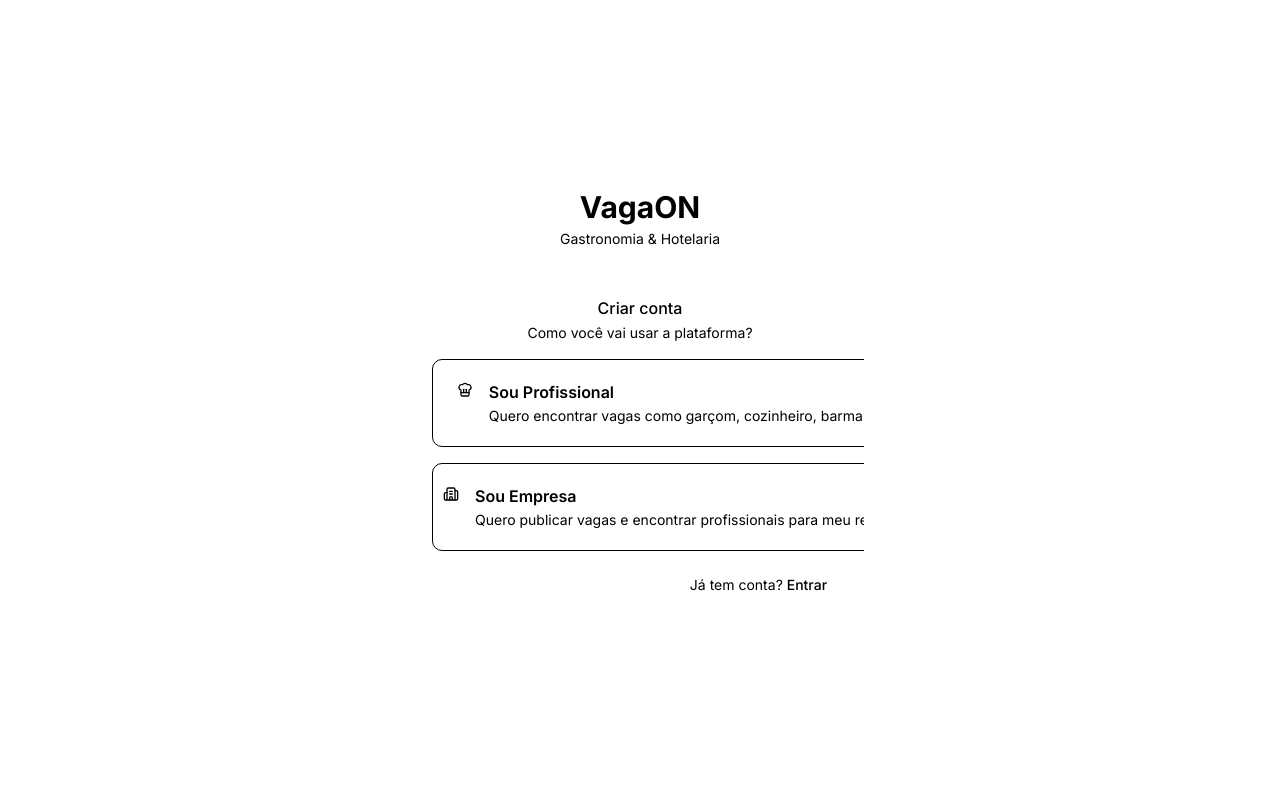
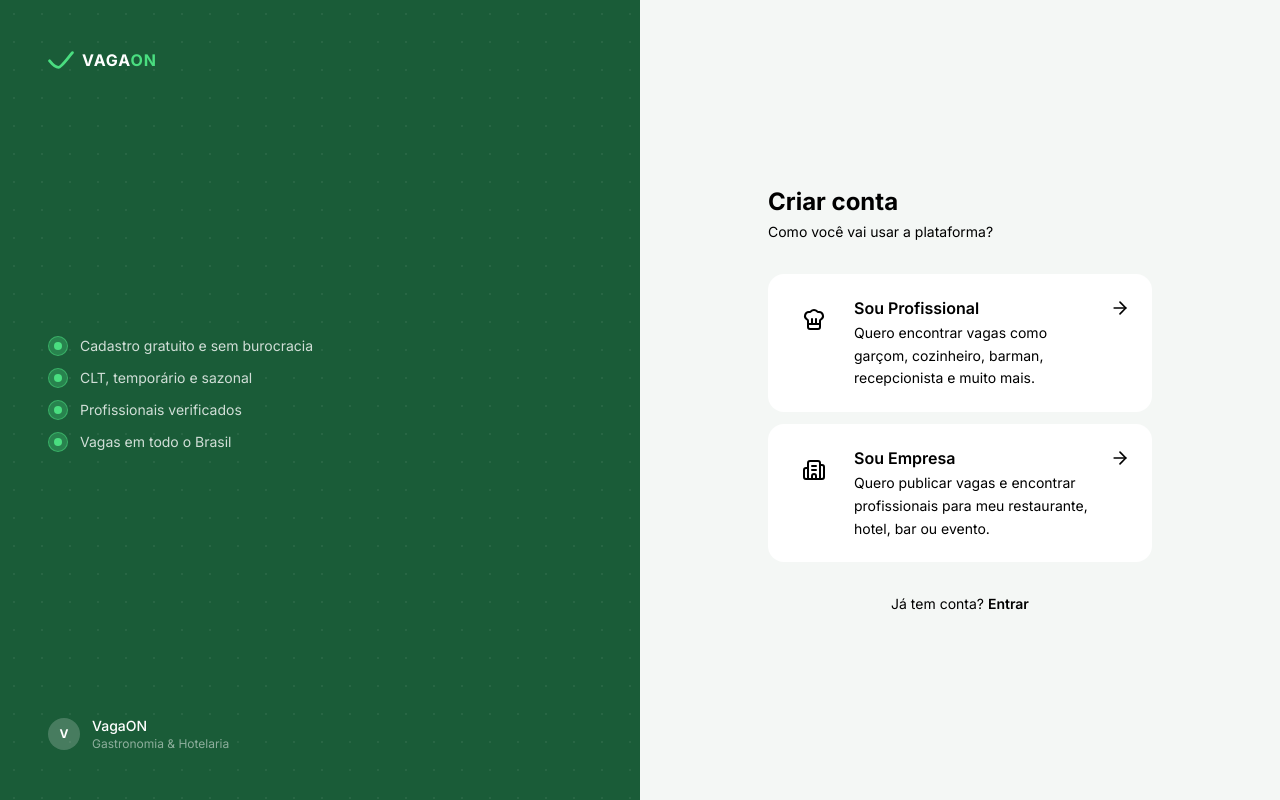
Before and after one commit to AtibaiaTV/VagaON, a Next.js app: page /cadastro in a window 1280 px wide. Built offline with nearby package versions, Linux system fonts and the light colour scheme.

Commit message:
feat: redesign login and cadastro pages with site identity, fix eventos card text

```diff
--- a/src/app/(auth)/cadastro/page.tsx
+++ b/src/app/(auth)/cadastro/page.tsx
@@ -1,65 +1,118 @@
 import Link from "next/link";
-import { Card, CardContent, CardDescription, CardHeader, CardTitle } from "@/components/ui/card";
-import { Button } from "@/components/ui/button";
-import { ChefHat, Building2 } from "lucide-react";
+import { ChefHat, Building2, ArrowRight } from "lucide-react";
+import Logo from "@/components/layout/Logo";
 
 export default function CadastroPage() {
   return (
-    <div className="min-h-screen flex items-center justify-center bg-muted/30 px-4">
-      <div className="w-full max-w-md">
-        <div className="mb-8 text-center">
-          <h1 className="text-3xl font-bold text-primary">VagaON</h1>
-          <p className="text-muted-foreground text-sm mt-1">Gastronomia &amp; Hotelaria</p>
+    <div className="min-h-screen grid lg:grid-cols-2">
+
+      {/* Lado esquerdo — verde */}
+      <div
+        className="hidden lg:flex flex-col justify-between p-12 relative overflow-hidden"
+        style={{ backgroundColor: "#1a5c38" }}
+      >
+        <div
+          className="absolute inset-0 pointer-events-none opacity-[0.06]"
+          style={{
+            backgroundImage: "radial-gradient(circle, #ffffff 1px, transparent 1px)",
+            backgroundSize: "28px 28px",
+          }}
+        />
+
+        <div className="relative">
+          <Logo size="md" variant="white" />
         </div>
 
-        <Card>
-          <CardHeader className="text-center">
-            <CardTitle>Criar conta</CardTitle>
-            <CardDescription>
+        <div className="relative space-y-6">
+          <div className="space-y-3">
+            {[
+              "Cadastro gratuito e sem burocracia",
+              "CLT, temporário e sazonal",
+              "Profissionais verificados",
+              "Vagas em todo o Brasil",
+            ].map((item) => (
+              <div key={item} className="flex items-center gap-3">
+                <div className="w-5 h-5 rounded-full bg-[#4ade80]/30 border border-[#4ade80]/50 flex items-center justify-center shrink-0">
+                  <div className="w-2 h-2 rounded-full bg-[#4ade80]" />
+                </div>
+                <p className="text-white/80 text-sm">{item}</p>
+              </div>
+            ))}
+          </div>
+        </div>
+
+        <div className="relative flex items-center gap-3">
+          <div className="w-8 h-8 rounded-full bg-white/20 flex items-center justify-center">
+            <span className="text-white text-xs font-bold">V</span>
+          </div>
+          <div>
+            <p className="text-white text-sm font-medium">VagaON</p>
+            <p className="text-white/50 text-xs">Gastronomia & Hotelaria</p>
+          </div>
+        </div>
+      </div>
+
+      {/* Lado direito */}
+      <div className="flex items-center justify-center px-6 py-12 bg-[#f4f7f5]">
+        <div className="w-full max-w-sm">
+
+          {/* Logo mobile */}
+          <div className="lg:hidden flex justify-center mb-8">
+            <Logo size="md" />
+          </div>
+
+          {/* Cabeçalho */}
+          <div className="mb-8">
+            <h1 className="text-2xl font-bold text-foreground">Criar conta</h1>
+            <p className="text-muted-foreground text-sm mt-1">
               Como você vai usar a plataforma?
-            </CardDescription>
-          </CardHeader>
-          <CardContent className="grid gap-4">
+            </p>
+          </div>
+
+          {/* Opções */}
+          <div className="space-y-3">
+
+            {/* Profissional */}
             <Link href="/cadastro/profissional">
-              <Button
-                variant="outline"
-                className="w-full h-auto py-5 flex items-start gap-4 text-left hover:border-primary hover:bg-primary/5 transition-colors"
-              >
-                <ChefHat className="h-8 w-8 text-primary mt-0.5 shrink-0" />
-                <div>
-                  <p className="font-semibold text-base">Sou Profissional</p>
-                  <p className="text-sm text-muted-foreground font-normal mt-0.5">
-                    Quero encontrar vagas como garçom, cozinheiro, barman,
-                    recepcionista e muito mais.
+              <div className="group w-full bg-white hover:border-primary border-2 border-transparent rounded-2xl p-5 flex items-start gap-4 cursor-pointer transition-all hover:shadow-md">
+                <div className="w-12 h-12 rounded-xl bg-primary/10 group-hover:bg-primary/15 flex items-center justify-center shrink-0 transition-colors">
+                  <ChefHat className="h-6 w-6 text-primary" />
+                </div>
+                <div className="flex-1 min-w-0">
+                  <p className="font-semibold text-base text-foreground">Sou Profissional</p>
+                  <p className="text-sm text-muted-foreground mt-0.5 leading-relaxed">
+                    Quero encontrar vagas como garçom, cozinheiro, barman, recepcionista e muito mais.
                   </p>
                 </div>
-              </Button>
+                <ArrowRight className="h-5 w-5 text-muted-foreground group-hover:text-primary transition-colors shrink-0 mt-0.5" />
+              </div>
             </Link>
 
+            {/* Empresa */}
             <Link href="/cadastro/empresa">
-              <Button
-                variant="outline"
-                className="w-full h-auto py-5 flex items-start gap-4 text-left hover:border-primary hover:bg-primary/5 transition-colors"
-              >
-                <Building2 className="h-8 w-8 text-primary mt-0.5 shrink-0" />
-                <div>
-                  <p className="font-semibold text-base">Sou Empresa</p>
-                  <p className="text-sm text-muted-foreground font-normal mt-0.5">
-                    Quero publicar vagas e encontrar profissionais para meu
-                    restaurante, hotel, bar ou evento.
+              <div className="group w-full bg-white hover:border-primary border-2 border-transparent rounded-2xl p-5 flex items-start gap-4 cursor-pointer transition-all hover:shadow-md mt-3">
+                <div className="w-12 h-12 rounded-xl bg-primary/10 group-hover:bg-primary/15 flex items-center justify-center shrink-0 transition-colors">
+                  <Building2 className="h-6 w-6 text-primary" />
+                </div>
+                <div className="flex-1 min-w-0">
+                  <p className="font-semibold text-base text-foreground">Sou Empresa</p>
+                  <p className="text-sm text-muted-foreground mt-0.5 leading-relaxed">
+                    Quero publicar vagas e encontrar profissionais para meu restaurante, hotel, bar ou evento.
                   </p>
                 </div>
-              </Button>
+                <ArrowRight className="h-5 w-5 text-muted-foreground group-hover:text-primary transition-colors shrink-0 mt-0.5" />
+              </div>
             </Link>
+          </div>
 
-            <p className="text-sm text-muted-foreground text-center pt-2">
-              Já tem conta?{" "}
-              <Link href="/entrar" className="text-primary hover:underline font-medium">
-                Entrar
-              </Link>
-            </p>
-          </CardContent>
-        </Card>
+          {/* Login */}
+          <p className="text-center text-sm text-muted-foreground mt-8">
+            Já tem conta?{" "}
+            <Link href="/entrar" className="text-primary hover:underline font-semibold">
+              Entrar
+            </Link>
+          </p>
+        </div>
       </div>
     </div>
   );
--- a/src/app/(auth)/entrar/page.tsx
+++ b/src/app/(auth)/entrar/page.tsx
@@ -7,7 +7,7 @@ import Link from "next/link";
 import { Button } from "@/components/ui/button";
 import { Input } from "@/components/ui/input";
 import { Label } from "@/components/ui/label";
-import { Card, CardContent, CardDescription, CardFooter, CardHeader, CardTitle } from "@/components/ui/card";
+import Logo from "@/components/layout/Logo";
 
 export default function EntrarPage() {
   const router = useRouter();
@@ -38,27 +38,74 @@ export default function EntrarPage() {
   }
 
   return (
-    <div className="min-h-screen flex items-center justify-center bg-muted/30 px-4">
-      <div className="w-full max-w-sm">
-        <div className="mb-8 text-center">
-          <h1 className="text-3xl font-bold text-primary">VagaON</h1>
-          <p className="text-muted-foreground text-sm mt-1">Gastronomia &amp; Hotelaria</p>
+    <div className="min-h-screen grid lg:grid-cols-2">
+
+      {/* Lado esquerdo — verde */}
+      <div
+        className="hidden lg:flex flex-col justify-between p-12 relative overflow-hidden"
+        style={{ backgroundColor: "#1a5c38" }}
+      >
+        {/* Padrão de pontos */}
+        <div
+          className="absolute inset-0 pointer-events-none opacity-[0.06]"
+          style={{
+            backgroundImage: "radial-gradient(circle, #ffffff 1px, transparent 1px)",
+            backgroundSize: "28px 28px",
+          }}
+        />
+
+        {/* Logo */}
+        <div className="relative">
+          <Logo size="md" variant="white" />
         </div>
 
-        <Card>
-          <CardHeader>
-            <CardTitle>Entrar</CardTitle>
-            <CardDescription>Acesse sua conta para continuar.</CardDescription>
-          </CardHeader>
-          <form onSubmit={handleSubmit}>
-            <CardContent className="space-y-4">
+        {/* Quote central */}
+        <div className="relative">
+          <blockquote className="text-white/90 text-2xl font-semibold leading-snug mb-4">
+            "Conectamos talentos da gastronomia e hotelaria com as melhores oportunidades do Brasil."
+          </blockquote>
+          <p className="text-white/50 text-sm">Plataforma 100% gratuita para profissionais</p>
+        </div>
+
+        {/* Rodapé esquerdo */}
+        <div className="relative flex items-center gap-3">
+          <div className="w-8 h-8 rounded-full bg-white/20 flex items-center justify-center">
+            <span className="text-white text-xs font-bold">V</span>
+          </div>
+          <div>
+            <p className="text-white text-sm font-medium">VagaON</p>
+            <p className="text-white/50 text-xs">Gastronomia & Hotelaria</p>
+          </div>
+        </div>
+      </div>
+
+      {/* Lado direito — formulário */}
+      <div className="flex items-center justify-center px-6 py-12 bg-[#f4f7f5]">
+        <div className="w-full max-w-sm">
+
+          {/* Logo mobile */}
+          <div className="lg:hidden flex justify-center mb-8">
+            <Logo size="md" />
+          </div>
+
+          {/* Cabeçalho */}
+          <div className="mb-8">
+            <h1 className="text-2xl font-bold text-foreground">Bem-vindo de volta</h1>
+            <p className="text-muted-foreground text-sm mt-1">
+              Acesse sua conta para continuar.
+            </p>
+          </div>
+
+          {/* Formulário */}
+          <form onSubmit={handleSubmit} className="space-y-5">
             {erro && (
-                <div className="rounded-md bg-destructive/10 px-3 py-2 text-sm text-destructive">
+              <div className="rounded-xl bg-destructive/10 border border-destructive/20 px-4 py-3 text-sm text-destructive">
                 {erro}
               </div>
             )}
-              <div className="space-y-1">
-                <Label htmlFor="email">E-mail</Label>
+
+            <div className="space-y-1.5">
+              <Label htmlFor="email" className="text-sm font-medium">E-mail</Label>
               <Input
                 id="email"
                 type="email"
@@ -67,10 +114,14 @@ export default function EntrarPage() {
                 onChange={(e) => setEmail(e.target.value)}
                 required
                 autoComplete="email"
+                className="h-11 bg-white"
               />
             </div>
-              <div className="space-y-1">
-                <Label htmlFor="senha">Senha</Label>
+
+            <div className="space-y-1.5">
+              <div className="flex items-center justify-between">
+                <Label htmlFor="senha" className="text-sm font-medium">Senha</Label>
+              </div>
               <Input
                 id="senha"
                 type="password"
@@ -79,22 +130,30 @@ export default function EntrarPage() {
                 onChange={(e) => setSenha(e.target.value)}
                 required
                 autoComplete="current-password"
+                className="h-11 bg-white"
               />
             </div>
-            </CardContent>
-            <CardFooter className="flex-col gap-3">
-              <Button type="submit" className="w-full" disabled={carregando}>
+
+            <Button type="submit" className="w-full h-11 font-semibold text-base" disabled={carregando}>
               {carregando ? "Entrando..." : "Entrar"}
             </Button>
-              <p className="text-sm text-muted-foreground text-center">
+          </form>
+
+          {/* Divisor */}
+          <div className="my-6 flex items-center gap-3">
+            <div className="flex-1 h-px bg-border" />
+            <span className="text-xs text-muted-foreground">ou</span>
+            <div className="flex-1 h-px bg-border" />
+          </div>
+
+          {/* Cadastro */}
+          <p className="text-center text-sm text-muted-foreground">
             Não tem conta?{" "}
-                <Link href="/cadastro" className="text-primary hover:underline font-medium">
+            <Link href="/cadastro" className="text-primary hover:underline font-semibold">
               Cadastre-se grátis
             </Link>
           </p>
-            </CardFooter>
-          </form>
-        </Card>
+        </div>
       </div>
     </div>
   );
--- a/src/components/landing/Especialidades.tsx
+++ b/src/components/landing/Especialidades.tsx
@@ -14,7 +14,7 @@ const setores = [
   {
     icone: CalendarDays,
     nome: "Eventos",
-    descricao: "Casamentos, aniversários, feiras e eventos corporativos",
+    descricao: "Casamentos, aniversários, feiras e eventos",
   },
 ];
 
```
Lines whose indentation alone changed are shown as unchanged.
